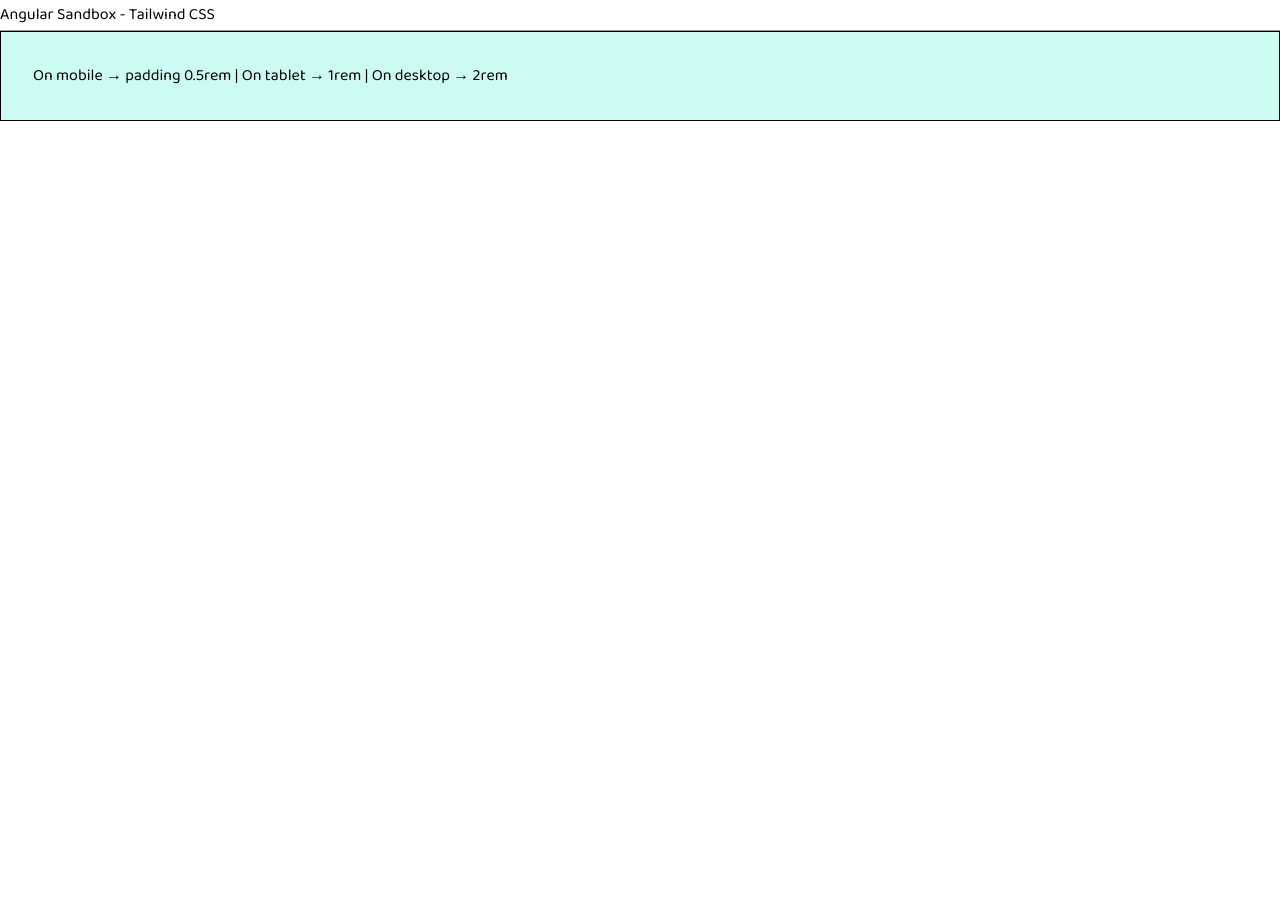
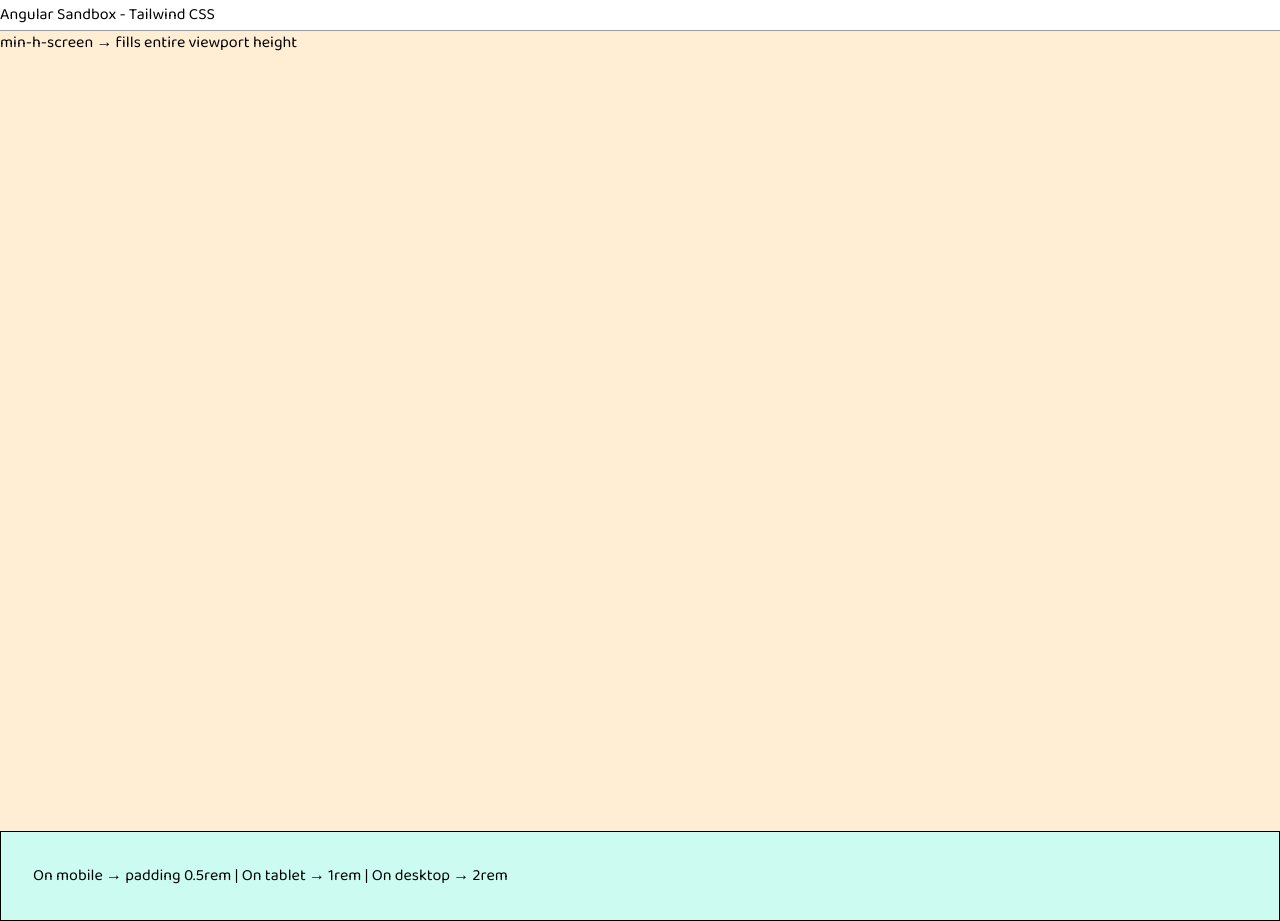
Before and after one commit to ozgursarikamis/angular-sandbox, an Angular app: page / in a window 1280 px wide. Before the commit the page ends 800 px from the top, so only its background shows below. Built offline with nearby package versions, Linux system fonts and the light colour scheme.

Commit message:
min-h-screen

```diff
--- a/src/app/app.component.html
+++ b/src/app/app.component.html
@@ -1,5 +1,13 @@
 <div class="title">
   Angular Sandbox {{ title ? " - " + title : "" }}
+</div>
+
+<div class="bg-orange-100 min-h-screen">
+  <ul>
+    <li>
+      min-h-screen → fills entire viewport height
+    </li>
+  </ul>
 </div>
 
 <div class="border-1 bg-teal-100 p-2 md:p-4 lg:p-8">
```
